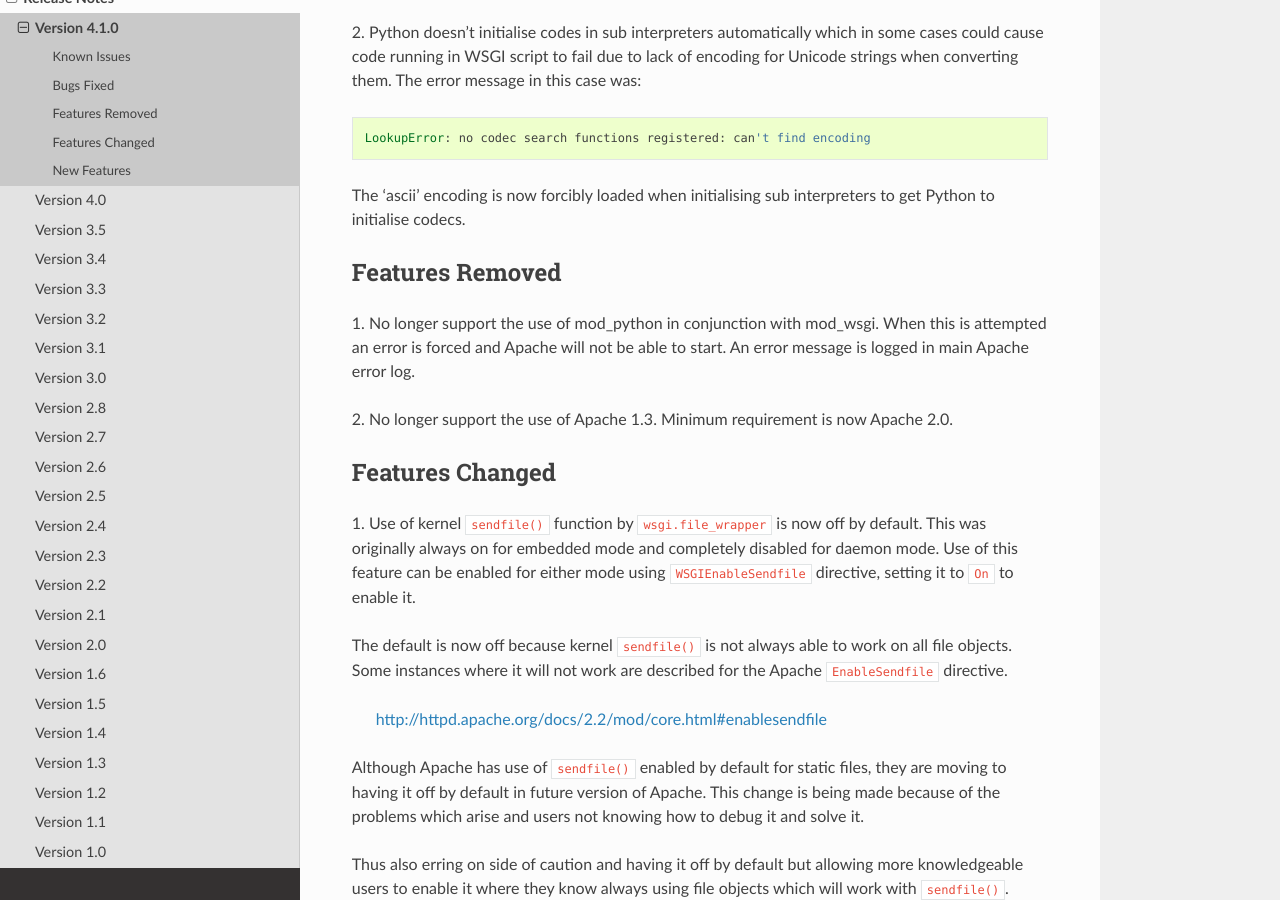
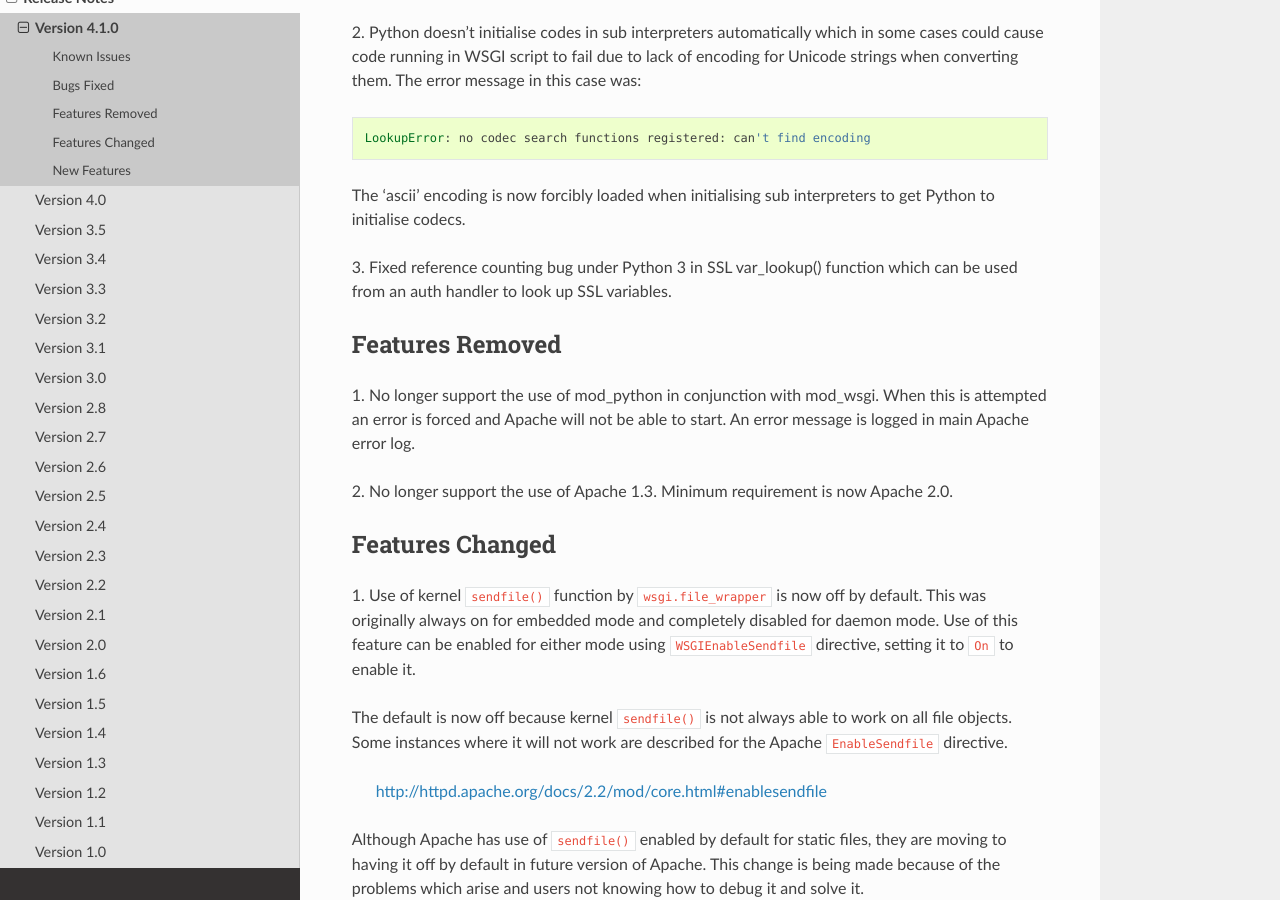
Before and after one commit to GrahamDumpleton/mod_wsgi, a Sphinx documentation site: the page built from docs/release-notes/version-4.1.0.rst, in a window 1280 px wide and 900 px high, scrolled down 947 px. Built offline with Sphinx 7.4.7 and the Read the Docs theme 2.0.0, drawn with Linux system fonts in a browser that asks for light colours.

Commit message:
Documentation for bug where reference counting not performed properly in SSL query functions. #6

```diff
--- a/docs/release-notes/version-4.1.0.rst
+++ b/docs/release-notes/version-4.1.0.rst
@@ -48,6 +48,9 @@ in this case was::
 
 The 'ascii' encoding is now forcibly loaded when initialising sub interpreters
 to get Python to initialise codecs.
+
+3. Fixed reference counting bug under Python 3 in SSL var_lookup() function
+which can be used from an auth handler to look up SSL variables.
 
 Features Removed
 ----------------
```
